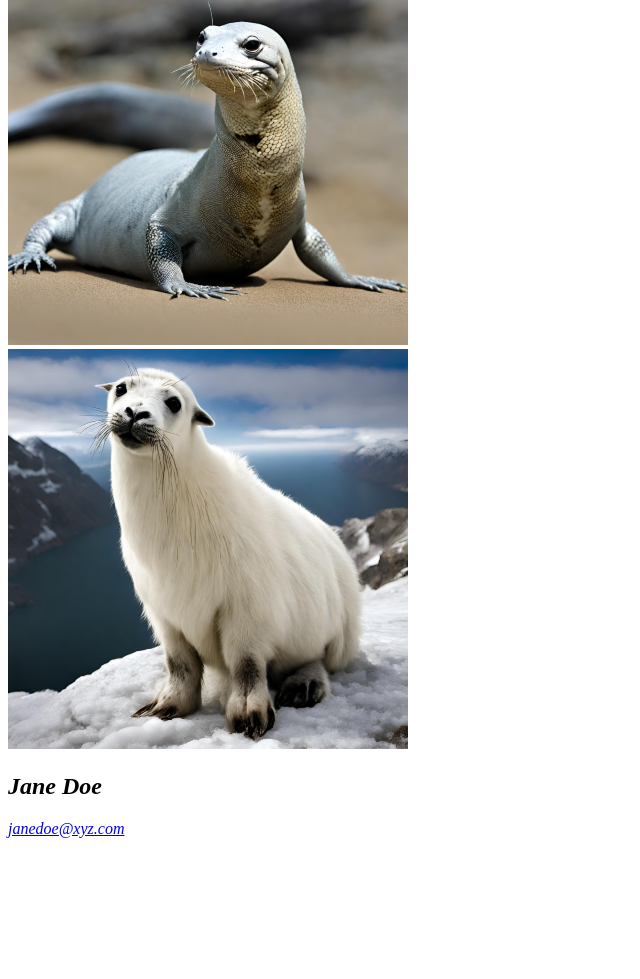
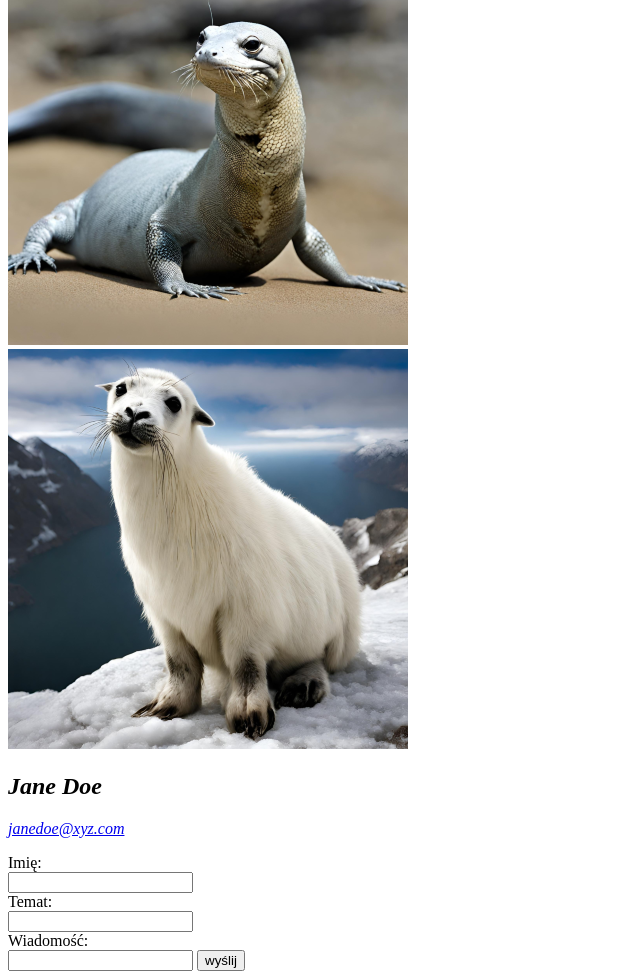
Before and after one commit to milusia93/html-zadanie7, a plain HTML site: page index.html in a window 1280 px wide. Shown: the part 997-1976 px from the top of the page, without its empty margins (0-640 px from the left). Before the commit the page ends 1851 px from the top, so only its background shows below. Drawn offline with Linux system fonts and the light colour scheme.

Commit message:
kolejna aktualizacja sekcji contact

```diff
--- a/index.html
+++ b/index.html
@@ -53,4 +53,14 @@
             <p><a href="mailto:janedoe@xyz.com">janedoe@xyz.com</a><p>
         </address>
 
+        <form action="">
+            <label for="imie">Imię:</label><br>
+            <input type="text" id="imie" name="imie" required><br>
+            <label for="temat">Temat:</label><br>
+            <input type="text" id="temat" name="temat" required><br>
+            <label for="wiadomosc">Wiadomość:</label><br>
+            <input type="text" id="wiadomosc" name="wiadomosc" required>
+            <input type="submit" value="wyślij">
+
+        </form>
     </section>
```
